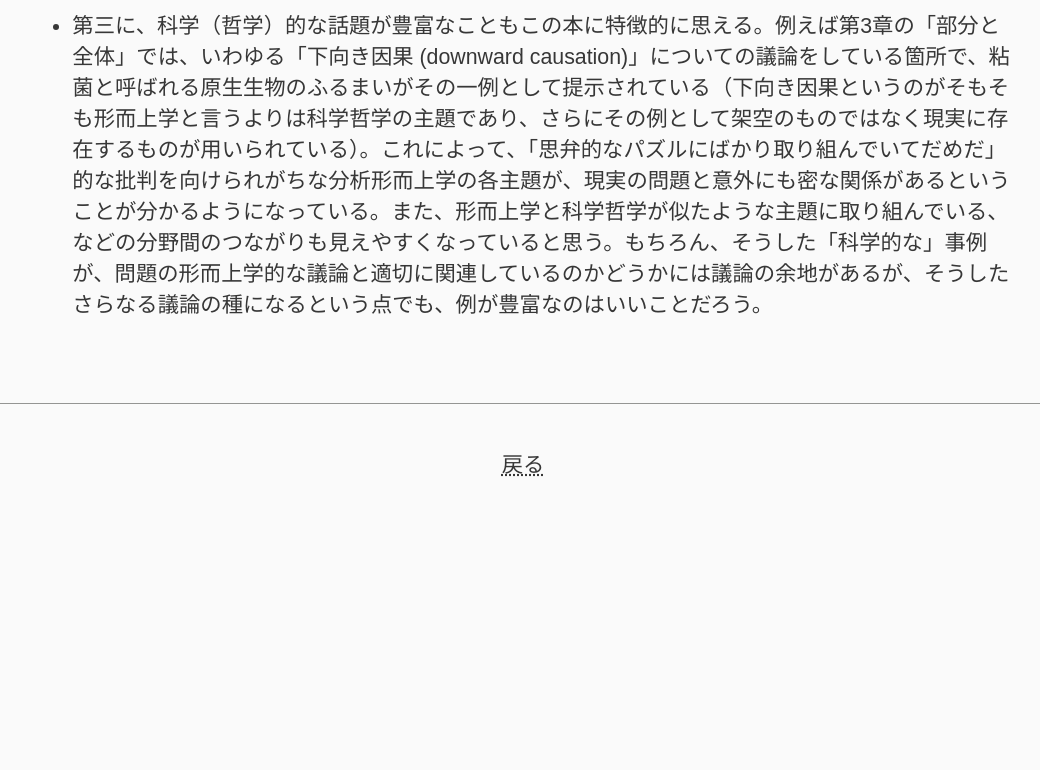
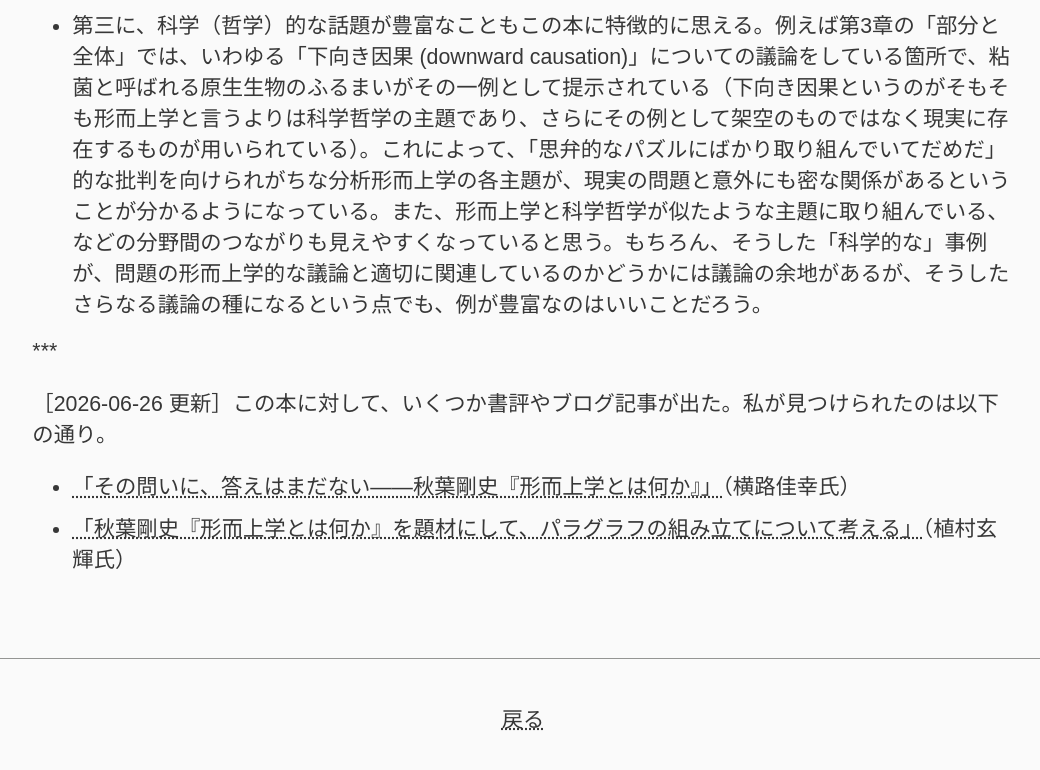
Before and after one commit to shogo-tsuboi/shogo-tsuboi.github.io, a plain HTML site: page blog/akiba-what-is-metaphysics/index.html in a window 1280 px wide. Shown: the part 1650-2420 px from the top of the page, without its empty margins (117-1157 px from the left). Before the commit the page ends 2171 px from the top, so only its background shows below. Drawn offline with nearby package versions, Linux system fonts and the light colour scheme.

Commit message:
shohyo updated

```diff
--- a/blog/akiba-what-is-metaphysics/index.html
+++ b/blog/akiba-what-is-metaphysics/index.html
@@ -19,7 +19,7 @@
 
 <h1>【感想】秋葉剛史『形而上学とは何か』</h1>
 
-<p>2025-08-11 投稿</p>
+<p>2025-08-11 投稿、2026-06-26 更新</p>
 
 <p>
 秋葉先生の新書『形而上学とは何か』が数日前に発売された。これは分析形而上学の代表的ないくつかの話題を丁寧に紹介・議論している本で、前提知識ゼロでもゆっくり読めば分かるようになっている。また、形而上学の前提知識が多少ある人にとっても、主に以下で書く理由から、知識の整理に役立つものになっていると思われる。ともかく、とてもいい本で大変勉強になったので、少しだが感想を書き残しておきたい。
@@ -58,6 +58,16 @@
   </li>
 </ul>
 
+***
+
+<p>
+［2026-06-26 更新］この本に対して、いくつか書評やブログ記事が出た。私が見つけられたのは以下の通り。
+<ul>
+<li><a href="https://www.webchikuma.com/n/n4b9c9bac0573">「その問いに、答えはまだない&mdash;&mdash;秋葉剛史『形而上学とは何か』」</a>（横路佳幸氏）</li>
+<li><a href="https://uemurag.hatenablog.jp/entry/2026/05/27/093621">「秋葉剛史『形而上学とは何か』を題材にして、パラグラフの組み立てについて考える」</a>（植村玄輝氏）</li>
+</ul>
+</p>
+
 </body>
 
 <footer>
```
Also changed, not shown: index.html (+1 -1 lines).
